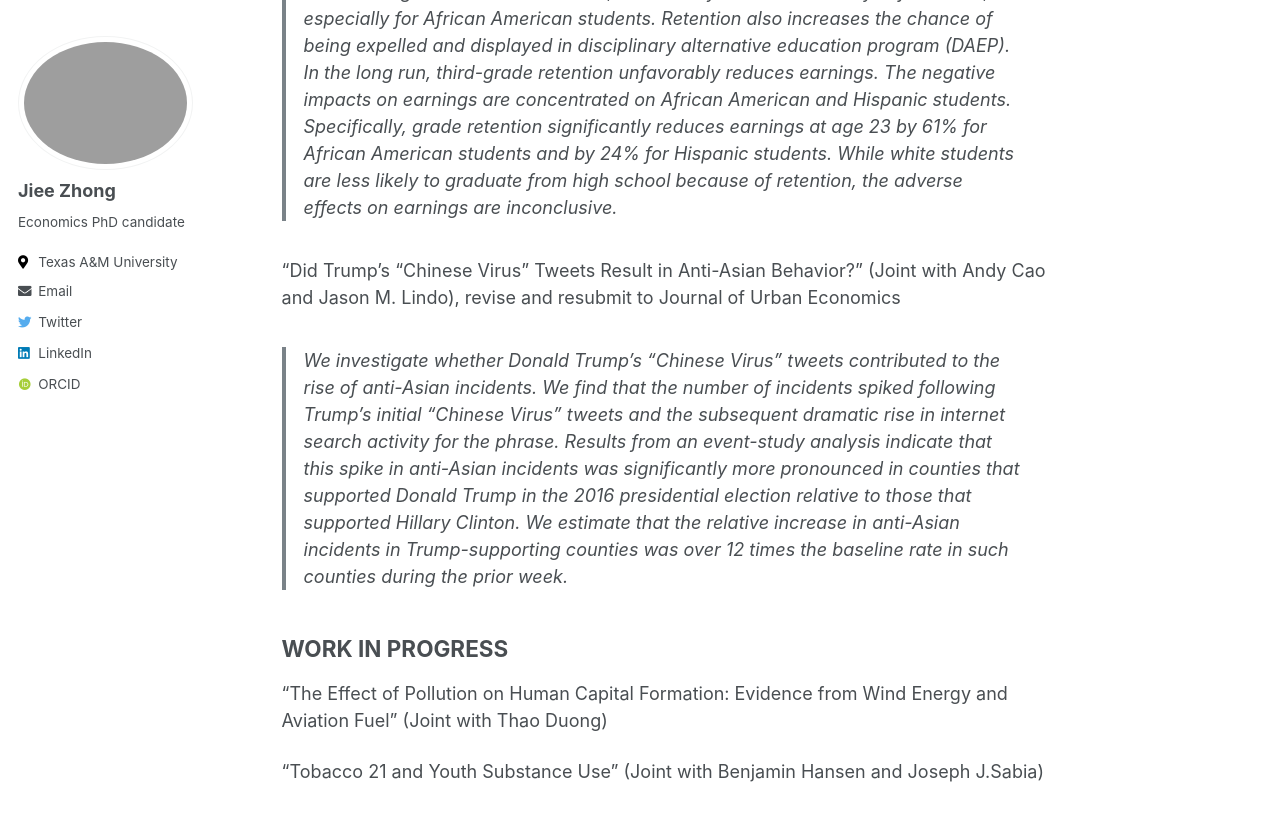
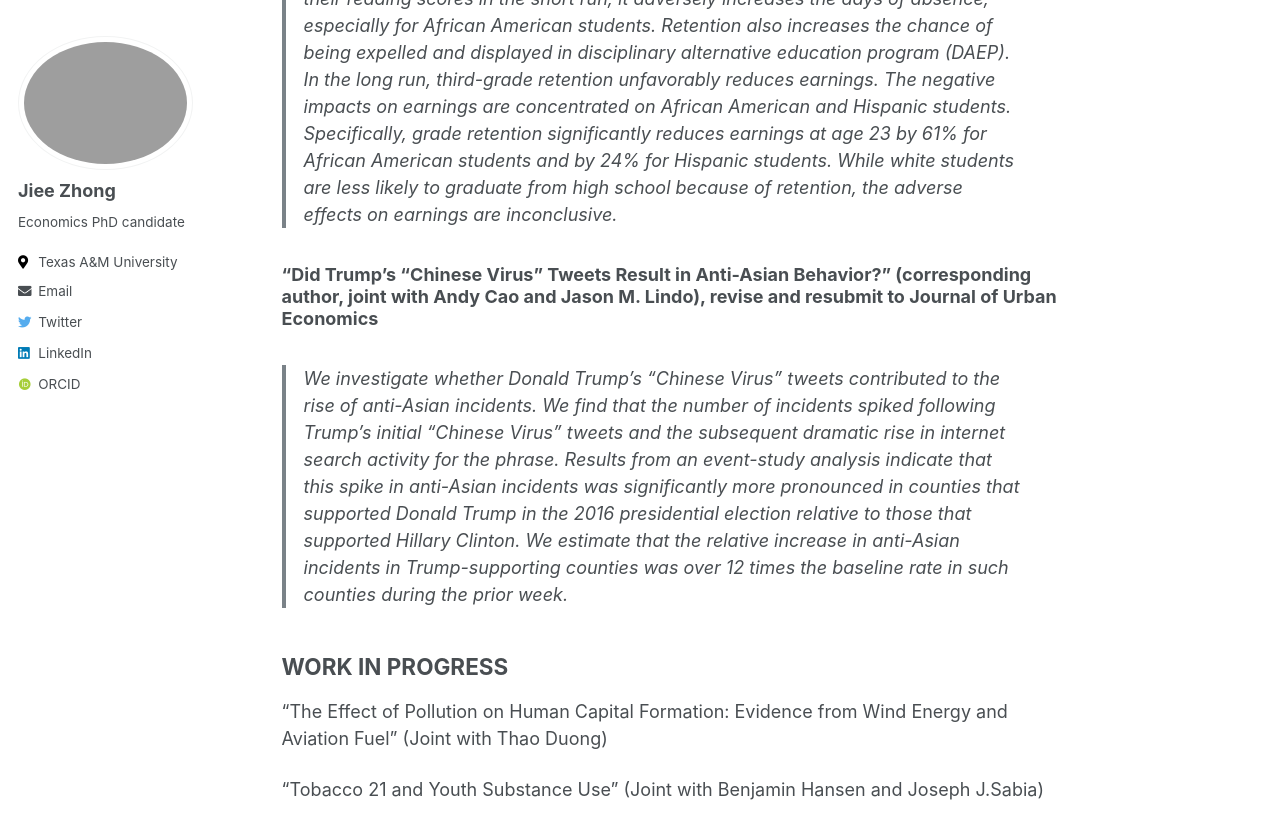
Before and after one commit to jieezhong/jieezhong.github.io, a Jekyll site: the page built from _pages/research.md, in a window 1280 px wide and 900 px high, scrolled down 429 px. Shown: the top 839 px of the window. Built offline with Jekyll 4.4.1, drawn with Linux system fonts in a browser that asks for light colours; some web fonts are replaced.

Commit message:
Update research.md

```diff
--- a/_pages/research.md
+++ b/_pages/research.md
@@ -7,11 +7,11 @@ author_profile: true
 ---
 ## WORKING PAPERS
 
-"Does the test-based grade retention policy exacerbate or mitigate racial and ethnic inequality?" (Job market paper)
+### "Does the test-based grade retention policy exacerbate or mitigate racial and ethnic inequality?" (Job market paper)
 
 > This paper uses the fuzzy RD method to study the effects of grade retention on earnings and educational outcomes by race and ethnicity in Texas’s third-grade test-based retention policy. Despite results indicating that grade retention improves their reading scores in the short run, it adversely increases the days of absence, especially for African American students. Retention also increases the chance of being expelled and displayed in disciplinary alternative education program (DAEP). In the long run, third-grade retention unfavorably reduces earnings. The negative impacts on earnings are concentrated on African American and Hispanic students. Specifically, grade retention significantly reduces earnings at age 23 by 61% for African American students and by 24% for Hispanic students. While white students are less likely to graduate from high school because of retention, the adverse effects on earnings are inconclusive.
 
-"Did Trump’s “Chinese Virus” Tweets Result in Anti-Asian Behavior?" (Joint with Andy Cao and Jason M. Lindo), revise and resubmit to Journal of Urban Economics
+### "Did Trump’s “Chinese Virus” Tweets Result in Anti-Asian Behavior?" (corresponding author, joint with Andy Cao and Jason M. Lindo), revise and resubmit to Journal of Urban Economics
 
 > We investigate whether Donald Trump's "Chinese Virus" tweets contributed to the rise of anti-Asian incidents. We find that the number of incidents spiked following Trump’s initial “Chinese Virus” tweets and the subsequent dramatic rise in internet search activity for the phrase. Results from an event-study analysis indicate that this spike in anti-Asian incidents was significantly more pronounced in counties that supported Donald Trump in the 2016 presidential election relative to those that supported Hillary Clinton. We estimate that the relative increase in anti-Asian incidents in Trump-supporting counties was over 12 times the baseline rate in such counties during the prior week.
 
```
